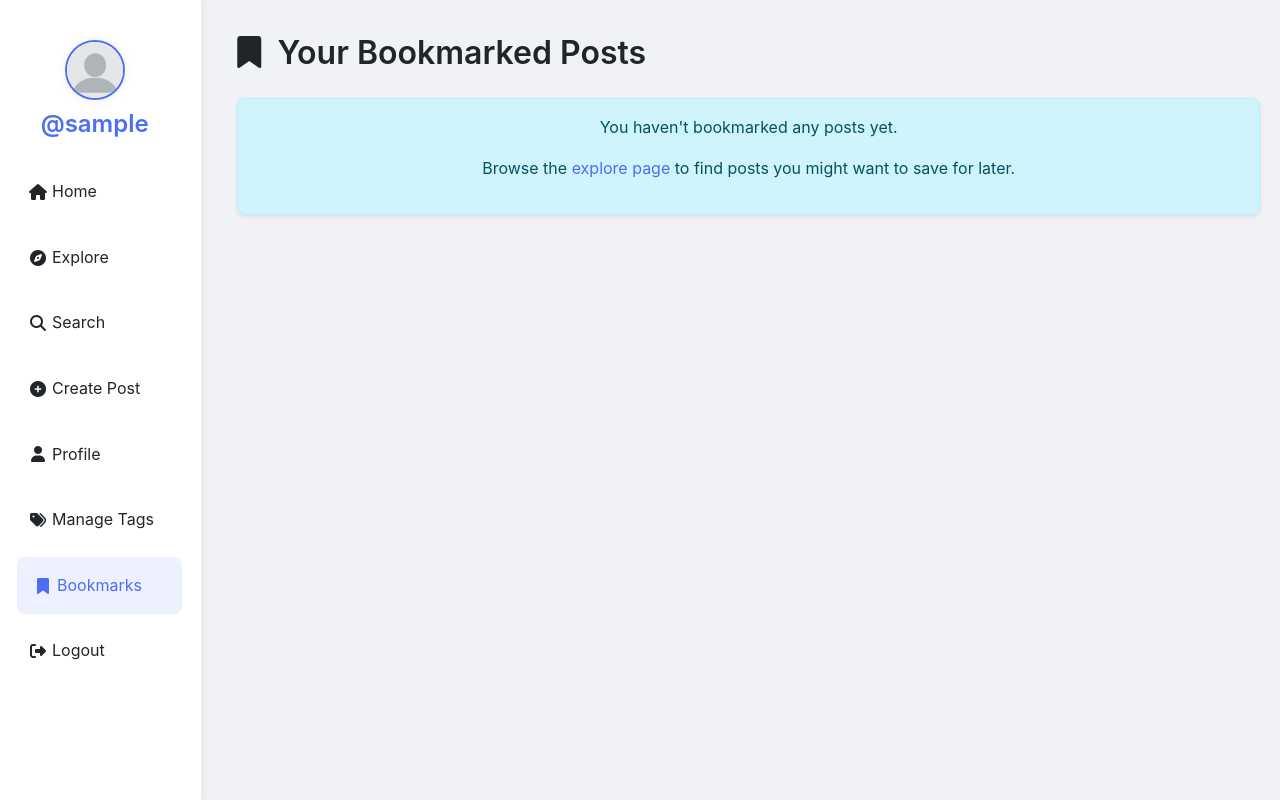
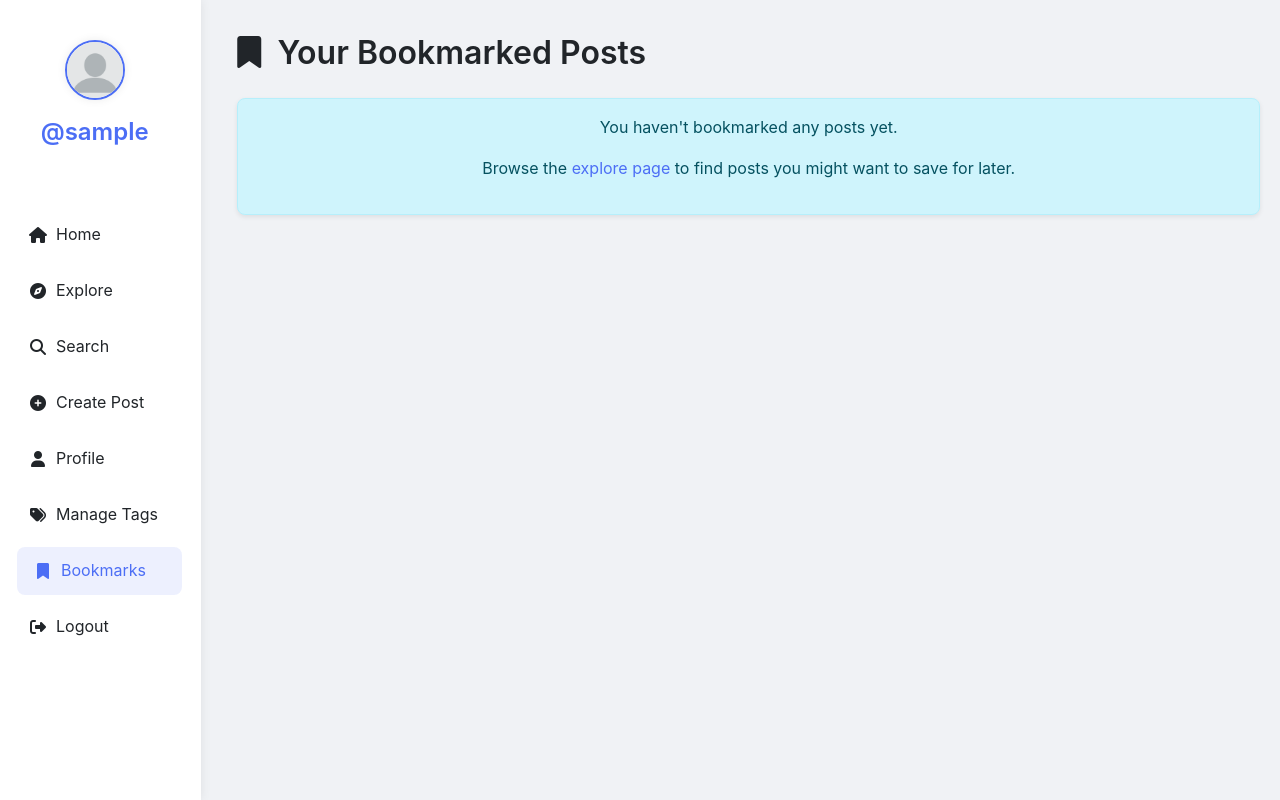
Before and after one commit to NguyenDucManhDOE247/deha, a Django app: page /bookmarks/ in a window 1280 px wide. Run offline with Django 4.2, Linux system fonts and the light colour scheme; the visitor is signed in with stand-in values (Sample User, id 1); data comes from the database, SQL or seed files in the repository; some libraries are stand-ins or nearby versions.

Commit message:
Enhance sidebar

```diff
--- a/static/css/app.css
+++ b/static/css/app.css
@@ -65,15 +65,26 @@ h1, h2, h3, h4, h5, h6 {
   box-shadow: 0 0 10px var(--shadow-color);
   transition: transform 0.3s ease;
   z-index: 1000;
+  display: flex;
+  flex-direction: column;
 }
 
-.sidebar-header {
+.sidebar-header,
+.sidebar .text-center.mt-3 {
   text-align: center;
   margin-bottom: var(--spacing-xl);
+  padding-top: var(--spacing-md);
+  height: auto;
+  min-height: 120px;
+  display: flex;
+  flex-direction: column;
+  align-items: center;
+  justify-content: center;
 }
 
 .sidebar .nav-item {
   margin-bottom: var(--spacing-sm);
+  height: auto;
 }
 
 .sidebar .nav-link {
@@ -83,6 +94,7 @@ h1, h2, h3, h4, h5, h6 {
   transition: all 0.2s ease;
   display: flex;
   align-items: center;
+  height: 48px;
 }
 
 .sidebar .nav-link:hover, .sidebar .nav-link.active {
@@ -95,6 +107,14 @@ h1, h2, h3, h4, h5, h6 {
   margin-right: var(--spacing-md);
   width: 20px;
   text-align: center;
+  font-size: 1rem;
+}
+
+/* Profile pic in sidebar */
+.sidebar .profile-pic {
+  width: 60px;
+  height: 60px;
+  margin-bottom: var(--spacing-sm);
 }
 
 /* Main content styling */
--- a/templates/bookmarks.html
+++ b/templates/bookmarks.html
@@ -20,50 +20,50 @@
 <div class="container-fluid">
     <div class="row">
         <div class="col-md-2 sidebar">
-            <div class="text-center mt-3">
+            <div class="sidebar-header">
                 <img src="{{profile.profileimg.url}}" alt="Profile Picture" class="profile-pic">
                 <h4 class="mt-2"><a href="/profile/{{user}}" style="text-decoration:none;">@{{user}}</a></h4>
             </div>
             <ul class="nav flex-column mt-4">
                 <li class="nav-item">
                     <a class="nav-link" href="/">
-                        <i class="fa-solid fa-house mr-1"></i> Home
+                        <i class="fa-solid fa-house me-2"></i> Home
                     </a>
                 </li>
                 <li class="nav-item">
                     <a class="nav-link" href="/explore">
-                        <i class="fa-solid fa-compass mr-1"></i> Explore
+                        <i class="fa-solid fa-compass me-2"></i> Explore
                     </a>
                 </li>
                 <li class="nav-item">
                     <a class="nav-link" href="#" data-bs-toggle="modal" data-bs-target="#exampleModal3">
-                        <i class="fa-solid fa-magnifying-glass mr-1"></i> Search
+                        <i class="fa-solid fa-magnifying-glass me-2"></i> Search
                     </a>
                 </li>
                 <li class="nav-item">
                     <a class="nav-link" href="#" data-bs-toggle="modal" data-bs-target="#exampleModal"
                         data-bs-whatever="@getbootstrap">
-                        <i class="fa-solid fa-circle-plus mr-1"></i> Create Post
+                        <i class="fa-solid fa-circle-plus me-2"></i> Create Post
                     </a>
                 </li>
                 <li class="nav-item">
                     <a class="nav-link" href="/profile/{{user}}">
-                        <i class="fa-solid fa-user mr-1"></i> Profile
+                        <i class="fa-solid fa-user me-2"></i> Profile
                     </a>
                 </li>
                 <li class="nav-item">
                     <a class="nav-link" href="/tags">
-                        <i class="fa-solid fa-tags mr-1"></i> Manage Tags
+                        <i class="fa-solid fa-tags me-2"></i> Manage Tags
                     </a>
                 </li>
                 <li class="nav-item">
                     <a class="nav-link active" href="/bookmarks">
-                        <i class="fa-solid fa-bookmark mr-1"></i> Bookmarks
+                        <i class="fa-solid fa-bookmark me-2"></i> Bookmarks
                     </a>
                 </li>
                 <li class="nav-item">
                     <a class="nav-link" href="/logout">
-                        <i class="fa-solid fa-right-from-bracket mr-1"></i> Logout
+                        <i class="fa-solid fa-right-from-bracket me-2"></i> Logout
                     </a>
                 </li>
             </ul>
```
Also changed, not shown: templates/manage_tags.html (+9 -9 lines), templates/tag_posts.html (+9 -9 lines).
